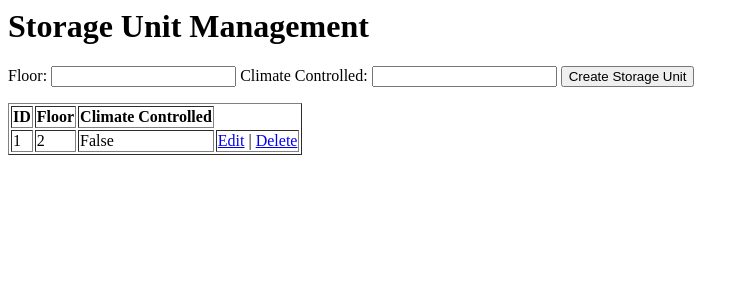
After one commit to jimxshaw/ByteBoxFA2025, a Flask app: template app/templates/storageunit.html in a window 1280 px wide. The commit adds this page. Shown: the top 300 px of the page, without its empty margins (0-749 px from the left). Run offline with Flask 3, Linux system fonts and the light colour scheme; the template is opened without the code that fills it, so the values that code supplies are empty; some libraries are stand-ins or nearby versions.

Commit message:
Add storage unit html.

```diff
--- /dev/null
+++ b/app/templates/storageunit.html
@@ -0,0 +1,25 @@
+<!-- storageunit.html -->
+<h1>Storage Unit Management</h1>
+<form method="POST" action="/storageunit/create">
+  <label for="floor">Floor:</label>
+  <input type="text" name="floor" required>
+
+  <label for="climate_controlled">Climate Controlled:</label>
+  <input type="text" name="climate_controlled" required>
+
+  <input type="submit" value="Create Storage Unit">
+</form>
+
+<table border="1">
+  <tr>
+    <th>ID</th>
+    <th>Floor</th>
+    <th>Climate Controlled</th>
+  </tr>
+  <tr>
+    <td>1</td>
+    <td>2</td>
+    <td>False</td>
+    <td><a href="/storageunit/edit/1">Edit</a> | <a href="/storageunit/delete/1">Delete</a></td>
+  </tr>
+</table>
```
Also changed, not shown: app/templates/customer.html (line endings or trailing spaces).
